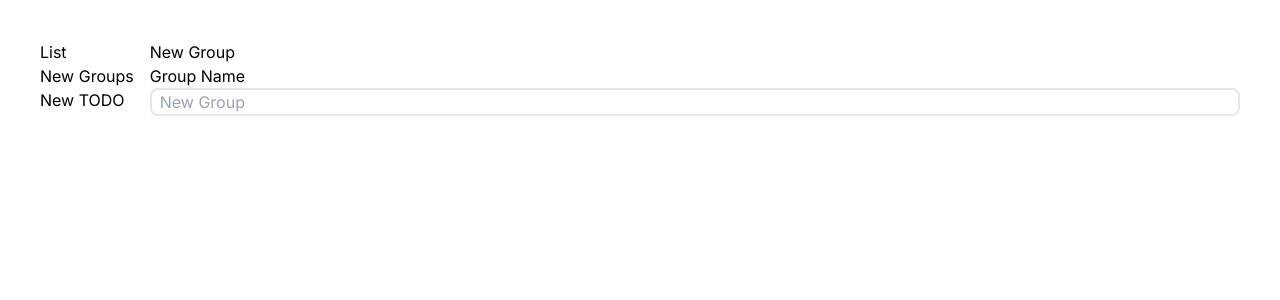
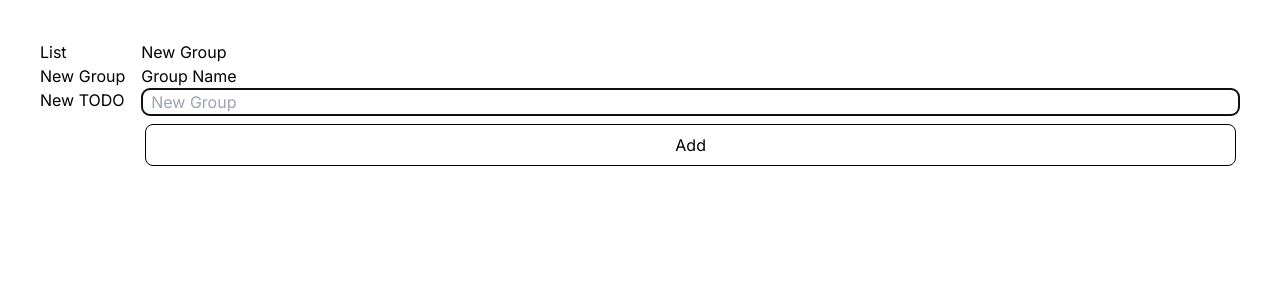
Before and after one commit to Jhonemarkus/next-14, a Next.js app: page /prt/new-group in a window 1280 px wide. Shown: the top 300 px of the page. Built offline with nearby package versions, Linux system fonts and the light colour scheme.

Commit message:
Creating new group / editing todo

```diff
--- a/src/app/prt/[groupId]/[todoId]/page.tsx
+++ b/src/app/prt/[groupId]/[todoId]/page.tsx
@@ -8,6 +8,7 @@ import { useFormState } from "react-dom"
 import { ITodo } from "../../../types/iTodo"
 import { iTodoGroup } from "@/types/iTodoGroup"
 import { StoredDataV1 } from "@/types/storedDataV1"
+import reSequenceTodosObject from "@/functions/reSequenceTodosObject"
 
 type IEditTODOParams = {
   params: {
@@ -29,6 +30,10 @@ export default function EditTODO({params}: IEditTODOParams) {
   }, [data, groupId, todoId])
 
   const [formState, formAction] = useFormState(async (prevState: any, formData: FormData) => {
+    if (data == null) {
+      throw new Error('data not available')
+    }
+    // re-create todo
     const todo: ITodo = {
       id: `${todoId}`,
       title: `${formData.get('title')}`,
@@ -36,18 +41,30 @@ export default function EditTODO({params}: IEditTODOParams) {
       groupId: `${formData.get('groupId')}`,
       sequence: parseInt(`${formData.get('sequence')}`)
     }
-    const group:iTodoGroup = data?.groups[todo.groupId]
-    group.todos = {
-      ...group.todos,
-      [todo.id]: todo
-    }
     const newData: StoredDataV1 = {
       version: data?.version,
       groups: {
-        ...data.groups,
-        [groupId]: group
+        ...data.groups
       }
     }
+    const oldGroup = data.groups[groupId]
+    const newGroup = data.groups[todo.groupId]
+
+    if (groupId != todo.groupId) {
+      // Remove from old group
+      const oldSequence = data.groups[groupId].todos[todoId].sequence
+      // delete oldGroup.todos[todoId]
+      oldGroup.todos = reSequenceTodosObject(oldGroup.todos, oldSequence)
+      newData.groups[groupId] = oldGroup
+      // Set new sequence
+      todo.sequence = Object.keys(newGroup.todos).length
+    }
+
+    newGroup.todos = {
+      ...newGroup.todos,
+      [todo.id]: todo
+    }
+    newData.groups[newGroup.id] = newGroup
     update(newData)
     router.push('/prt')
   }, { todo })
--- a/src/app/prt/layout.tsx
+++ b/src/app/prt/layout.tsx
@@ -16,7 +16,7 @@ export default function PRTLayout({
           </li>
           <li>
             <Link href={"/prt/new-group"}>
-              New Groups
+              New Group
             </Link>
           </li>
           <li>
--- a/src/app/prt/new-group/page.tsx
+++ b/src/app/prt/new-group/page.tsx
@@ -1,10 +1,42 @@
+'use client'
+
 import GroupForm from "@/components/groupForm";
+import useTODOList from "@/hooks/useTODOList";
+import { iTodoGroup } from "@/types/iTodoGroup";
+import { StoredDataV1 } from "@/types/storedDataV1";
+import { useRouter } from "next/navigation";
+import { version } from "os";
+import { useFormState } from "react-dom";
 
 export default function NewGroupPage() {
+  const router = useRouter()
+  const {data, isLoading, update} = useTODOList()
+  const [formState, formAction] = useFormState((prevState: any, formData: FormData) => {
+    const group:iTodoGroup = {
+      id: `${new Date().getTime()}`,
+      name: `${formData.get('name')}`,
+      sequence: Object.keys(data?.groups).length,
+      todos: {}
+    }
+    const newData:StoredDataV1 = {
+      version: data?.version,
+      groups: {
+        ...data.groups,
+        [group.id]: group
+      }
+    }
+    update(newData)
+    router.push('/prt')
+  }, { name: '' })
+
+  if (isLoading) {
+    return <>...loading</>
+  }
+
   return (
     <>
       <h2>New Group</h2>
-      <GroupForm />
+      <GroupForm action={formAction} />
     </>
   )
 }
--- a/src/app/prt/page.tsx
+++ b/src/app/prt/page.tsx
@@ -105,7 +105,6 @@ export default function PRTIndex() {
 
   return (
     <>
-      <h1>Groups</h1>
       {groupList(data).map((group: iTodoGroup) => (
         <div key={`group-${group.id}`}>
           <div>Group: {group.name}</div>
--- a/src/components/groupForm.tsx
+++ b/src/components/groupForm.tsx
@@ -1,10 +1,13 @@
 import { iTodoGroup } from "@/types/iTodoGroup"
+import { useFormStatus } from "react-dom"
+import Button from "./button"
 
 export type iGroupFormProps = React.FormHTMLAttributes<HTMLFormElement> & {
   group?: iTodoGroup
 }
 
 export default function GroupForm({ action, group }: iGroupFormProps) {
+  const { pending } = useFormStatus()
   return (
     <form action={action}>
       <div className="flex flex-col">
@@ -17,9 +20,12 @@ export default function GroupForm({ action, group }: iGroupFormProps) {
           placeholder="New Group"
           className="text-black mb-2 border-2 rounded-lg px-2"
           defaultValue={group?.name}
+          autoFocus
         />
 
-        {/* <SubmitButton text={group == null ? 'Add' : 'Edit'} /> */}
+        <Button type="submit" aria-disabled={pending}>
+          {group == null ? 'Add' : 'Edit'}
+        </Button>
       </div>
     </form>
   )
--- /dev/null
+++ b/src/functions/reSequenceTodosObject.ts
@@ -0,0 +1,17 @@
+import { ITodo } from "@/types/iTodo";
+import { iTodoGroup } from "@/types/iTodoGroup";
+
+
+export default function reSequenceTodosObject(todos, sequenceToRemove: number) {
+  const newTodos = Object.values(todos).reduce((agg: object, el: ITodo) => {
+    if (el.sequence == sequenceToRemove) {
+      return agg
+    }
+    if (el.sequence > sequenceToRemove) {
+      el.sequence -= 1
+    }
+    agg[el.id] = el
+    return agg
+  },{})
+  return newTodos
+}
--- a/src/swr/convert0to1.ts
+++ b/src/swr/convert0to1.ts
@@ -23,6 +23,6 @@ export default function convert0to1(oldData: ITodo[]): StoredDataV1 {
       }
     }
   }
-  console.info("Convertion completed", newData)
+  console.debug("Convertion completed", newData)
   return newData
 }
--- a/src/swr/localStorageFetcher.ts
+++ b/src/swr/localStorageFetcher.ts
@@ -3,5 +3,6 @@ export default async function localStorageFetcher(key: string) {
     return null
   }
   const data = JSON.parse(window.localStorage.getItem(key) ?? 'null')
+  console.debug('Local Storage data:', data)
   return data
 }
--- a/src/swr/versionChecker.ts
+++ b/src/swr/versionChecker.ts
@@ -5,14 +5,27 @@ import { StoredDataV1 } from "@/types/storedDataV1"
 import { ITodo } from "@/types/iTodo"
 
 export default async function versionChecker(data: any): StoredDataV1 {
+  console.debug("Checking data version.")
   if (data == null) {
-    return null
+    console.debug("Empty data, creating default value.")
+    return {
+      version: 1,
+      groups: {
+        "default": {
+          id: "default",
+          name: "Default",
+          sequence: 0,
+          todos: {}
+        }
+      }
+    }
   }
   const version = data?.version || 0
   switch (version) {
     case 0:
       return convert0to1(data as ITodo[])
     default:
+      console.debug("Data already in latest version.")
       return data
   }
 }
```
